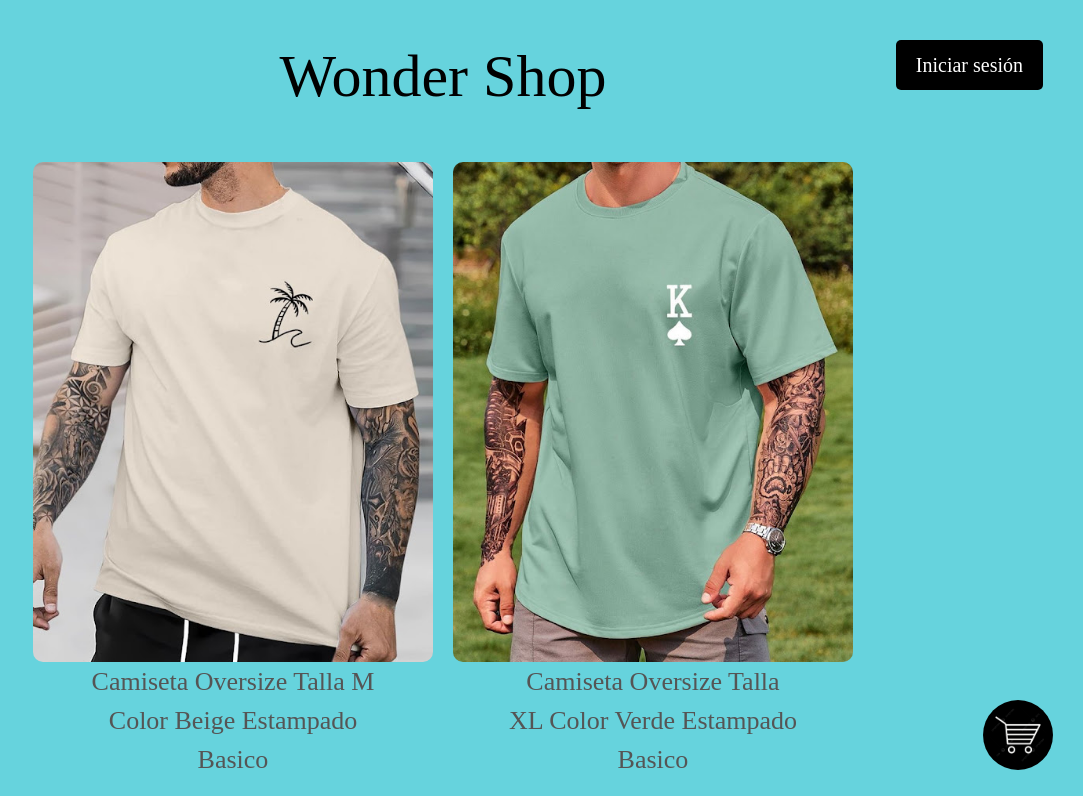
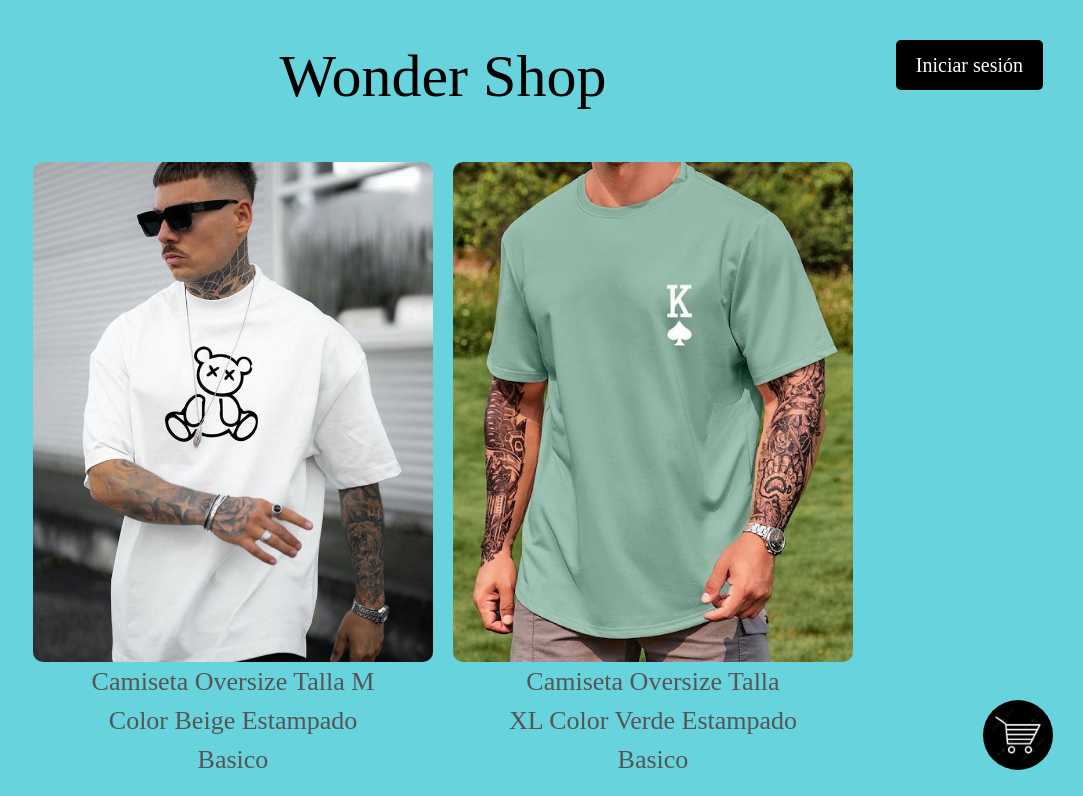
Before and after one commit to Juanda0323/WonderShop.github.io, a plain HTML site: page index.html in a window 1280 px wide. Shown: the top 796 px of the page, without its empty margins (197-1280 px from the left). Drawn offline with nearby package versions, Linux system fonts and the light colour scheme; a script that the page names is missing.

Commit message:
Update index.html

```diff
--- a/index.html
+++ b/index.html
@@ -32,7 +32,7 @@
 
         <div class="product-section">
             <div class="product">
-                <img src="https://github.com/Juanda0323/WonderShop.github.io/blob/main/Recursos/Cam1.JPG"
+                <img src="https://github.com/Juanda0323/WonderShop.github.io/blob/main/IMG_6638.JPG"
                     alt="Camiseta 1">
                 <figcaption>Camiseta Oversize  Talla M  Color Beige  Estampado Basico </figcaption>
             </div>
```
